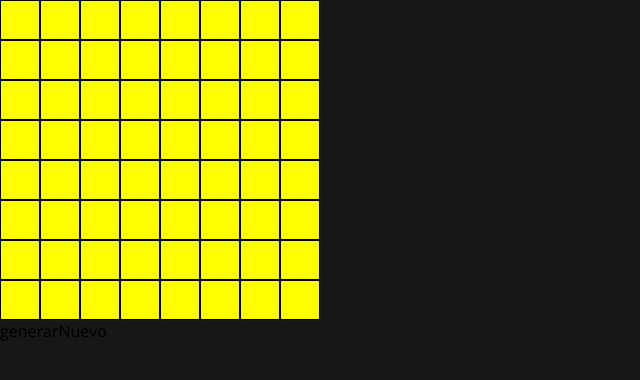
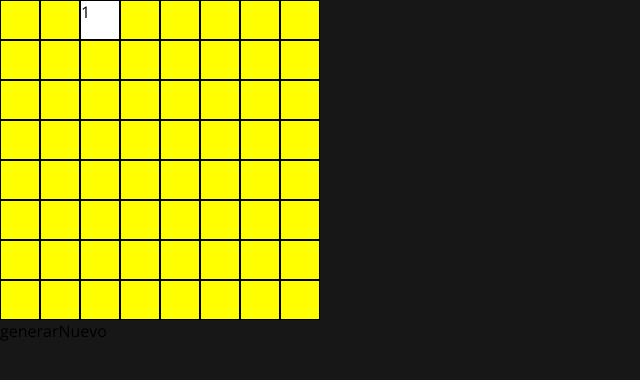
Before and after one commit to sasuke10/mines, a React app: page / in a window 1280 px wide. Both pictures are taken after a click on the element 100 px from the left and 20 px from the top of the page. Shown: the whole page, without its empty margins (0-640 px from the left). Built offline with nearby package versions, Linux system fonts and the light colour scheme.

Commit message:
acabe el buscaminas

```diff
--- a/app/views/minesweeper/Minesweeper.js
+++ b/app/views/minesweeper/Minesweeper.js
@@ -128,7 +128,7 @@ export default class Minesweeper extends Component {
     const tablero = bombasAlrededor(generarBombas(inicializaMatriz()));
     const matriz = createMatriz(8);
     const minesweeper = createBoard(matriz, tablero);
-    this.setState({ minesweeper, openBox: [], tablero });
+    this.setState({ minesweeper, openBox: [], tablero, gameOver: false});
   }
 
   abrirAlrededor(xi,xj){
@@ -165,27 +165,23 @@ export default class Minesweeper extends Component {
   abrirCeros(vari,varj,fini,finj,cori,corj){
     const { openBox, tablero } = this.state;
     let array = [];
+    array = array.concat(`${cori}${corj}`);
     for(var i = vari; i <= fini; i++){
           for(var j = varj; j <= finj; j++){
             if(tablero[i][j] == 0){
               if(i == cori && j == corj){
-                console.log(`${i}${j}es esquina`);
+                //console.log(`${i}${j} It`s corner`);
                 array = array.concat(`${i}${j}`);
-                // this.setState({ openBox: openBox.concat(`${i}${j}`) })
               }else{
                 if(tablero[i][j] == 0){
-                  console.log(`${i}${j}es cero`);
+                  //console.log(`${i}${j} It`s zero`);
                   array = array.concat(`${i}${j}`);
-                  // this.setState({ openBox: openBox.concat(`${i}${j}`) })
-                  //this.abrirAlrededor(i, j,tablero);
                 }
               }
 
             }else{
               if(tablero[i][j] == "*"){
-                console.log(`${i}${j}es mina`);
-                //array = array.concat(`${i}${j}`);
-                // this.setState({ openBox: openBox.concat(`${i}${j}*`) })
+                //console.log(`${i}${j} It´s mine`);
               }
             }
           }
@@ -203,20 +199,24 @@ export default class Minesweeper extends Component {
 
     console.log(openBox);
 
-    const renderBoard = minesweeper.map(({ value, indexI, indexJ } = {}) => {
+    const renderBoard = minesweeper.map(({ id, value, indexI, indexJ } = {}) => {
       const box = Object.is('*', value)
-                   ? <MdBrightnessHigh size={30} color='blue' />
-                   : <span>{ value }</span>;
+                ? <MdBrightnessHigh size={30} color='blue' />
+                : !Object.is(0, value)
+                ? <span>{ value }</span>
+                : undefined;
 
       const action = Object.is('*', value)
                    ? this.setGameOver
                    : () => this.abrirAlrededor(indexI, indexJ, minesweeper);
 
-      const hideBox = openBox.includes(value) ? box : <span></span>;
+      const hideBox = openBox.includes(id) ? box : <span></span>;
+
+      const classNameBox = !openBox.includes(id) ? 'buscaminas__item' : 'buscaminas__item buscaminas__item--open';
 
       const renderBox = gameOver ? box : hideBox;
 
-      return <div className='buscaminas__item' onClick={ action }>{ renderBox }</div>;
+      return <div className={ classNameBox } onClick={ action }>{ renderBox }</div>;
     });
 
     const messageGameOver = gameOver ? <div>Has perdido el juego</div> : undefined;
--- a/sass/minesweeper.scss
+++ b/sass/minesweeper.scss
@@ -26,5 +26,9 @@ body {
     height: 38px;
     justify-content: center;
     width: 38px;
+
+    &--open {
+      background-color: white;
+    }
   }
 }
```
